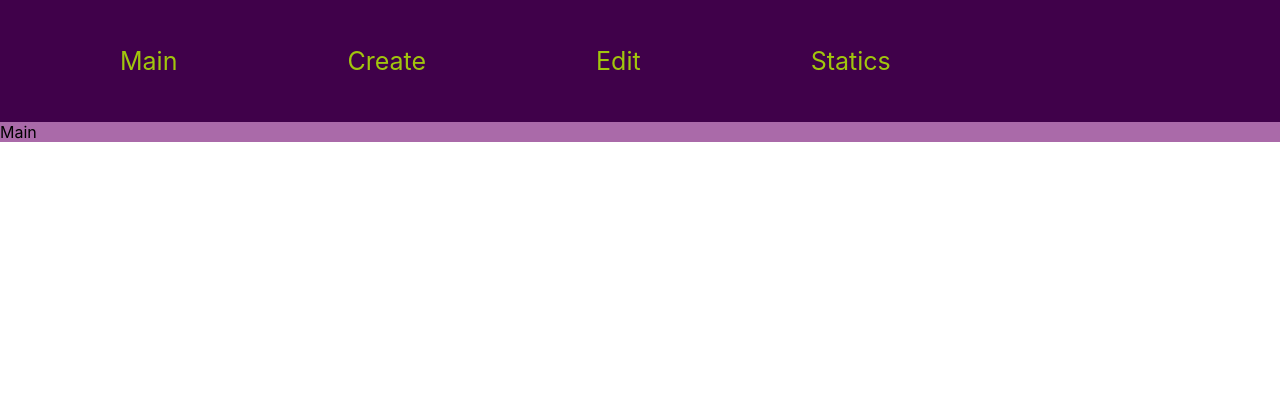
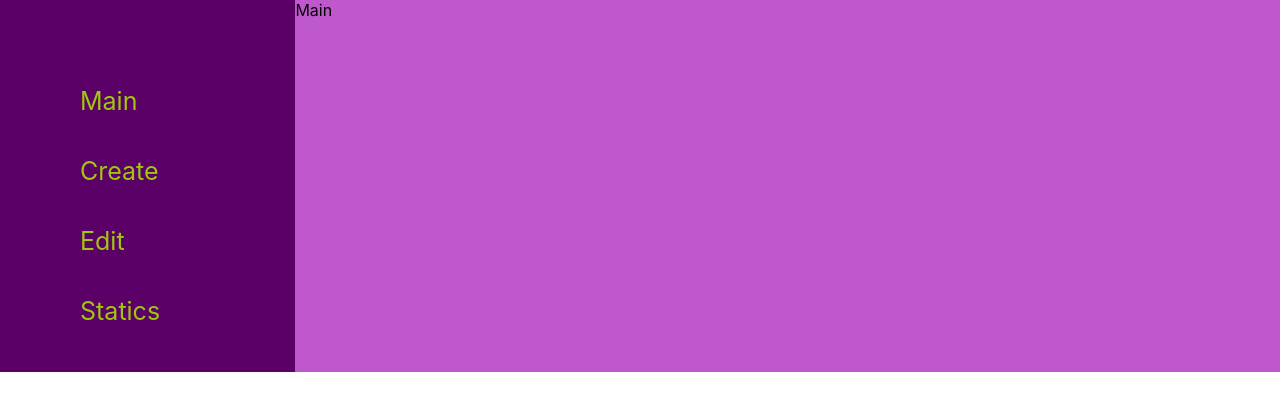
Before and after one commit to YanaKholod/TodoList, a React (Create React App) app: page / in a window 1280 px wide. Shown: the top 410 px of the page. Built offline with nearby package versions, Linux system fonts and the light colour scheme; the HTML template or start-up script is replaced by a standard one.

Commit message:
2nd commit

```diff
--- a/src/App.css
+++ b/src/App.css
@@ -1,7 +1,15 @@
+.content {
+   grid-area: content;
+   background-color: rgba(157, 0, 178, 0.653);
+}
+.sidebar{
+   grid-area: sidebar;
+
+
+}
 .app{
-   height:100%;
+   display: grid;
+   grid-template-columns: 3fr 10fr;
+   grid-template-areas:
+    "sidebar content content";
 }
-
-.content{
-   min-height: 100%;
-}
--- a/src/App.js
+++ b/src/App.js
@@ -1,22 +1,19 @@
 import "./App.css";
 import { BrowserRouter, Routes, Route } from "react-router-dom";
 import Menu from "./components/Menu";
-import Main from "./components/Main";
-import CreateTodo from "./components/CreateTodo";
-import EditTodo from "./components/EditTodo";
-import Statics from "./components/Statics";
-import s from "./App.css";
+import Main from "./components/Main/Main";
+import CreateTodo from "./components/Main/CreateTodo";
+import EditTodo from "./components/Main/EditTodo";
+import Statics from "./components/Main/Statics";
+import "./App.css";
 function App() {
   return (
     <BrowserRouter>
-      <div className={s.app}>
-        <Menu />
-        <div
-          className={s.content}
-          style={{
-            backgroundColor: "rgba(116, 10, 114, 0.609)",
-          }}
-        >
+      <div className="app">
+        <div className="sidebar">
+          <Menu />
+        </div>
+        <div className="content">
           <Routes>
             <Route path="/" exact={true} element={<Main />} />
             <Route path="/create" element={<CreateTodo />} />
--- a/src/components/Styleall.module.css
+++ b/src/components/Styleall.module.css
@@ -1,21 +1,15 @@
 .allsidebar {
-   display: flex;
-   align-items: center;
-   justify-content:space-between;
    padding: 30px 40px;
-   background-color: rgb(64, 1, 74);
+   background-color: rgb(90, 0, 103);
 }
 .menu{
    list-style-type: none;
 }
-.menu >li {
-   display: inline-block;
-   padding-right: 90px;
+.menu>li{
+   padding-top: 40px;
 }
 .menu >li>a {
    text-decoration: none;
    color: rgb(161, 198, 13);
    font-size: 25px;
-   padding: 40px;
-
 }
```
Also changed, not shown: src/components/Main/CreateTodo.jsx (renamed from src/components/CreateTodo.jsx), src/components/Main/EditTodo.jsx (renamed from src/components/EditTodo.jsx), src/components/Main/Main.jsx (renamed from src/components/Main.jsx), src/components/Main/Statics.jsx (renamed from src/components/Statics.jsx).
